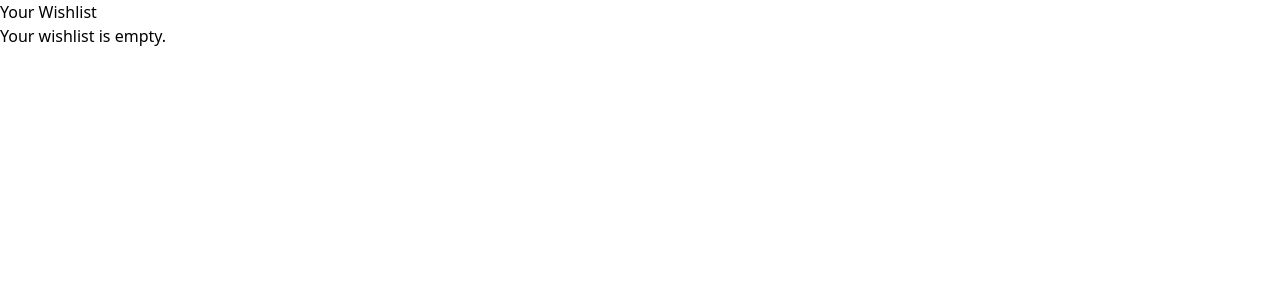
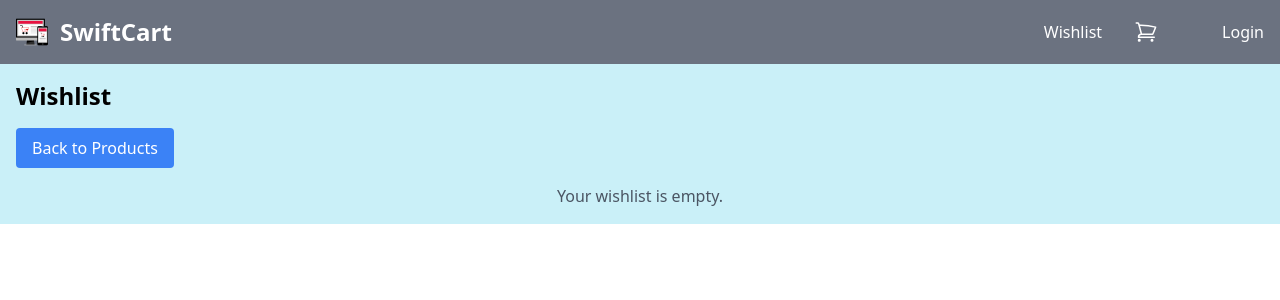
Before and after one commit to LebogangMputle/Module_4_LEBMPU495_JSE2407_GroupA_Lebogang-Mputle_JSF03, a Vue app in the folder Module_4_LEBMPU495_JSE2407_GroupA_Lebogang-Mputle_JSF03/: page /wishlist in a window 1280 px wide. Shown: the top 300 px of the page. Built offline with nearby package versions, Linux system fonts and the light colour scheme.

Commit message:
"Uncommented Header component in App.vue, added back button to Cart.vue and Wishlist.vue, and refactored Wishlist.vue template"

```diff
--- a/Module_4_LEBMPU495_JSE2407_GroupA_Lebogang-Mputle_JSF03/src/App.vue
+++ b/Module_4_LEBMPU495_JSE2407_GroupA_Lebogang-Mputle_JSF03/src/App.vue
@@ -1,18 +1,18 @@
 <template>
   <div id="app">
-    <!-- <Header @toggle-login="showLoginModal = !showLoginModal" /> -->
+    <Header @toggle-login="showLoginModal = !showLoginModal" />
     <router-view></router-view> <!-- Display routed components -->
     <LoginModal v-if="showLoginModal" @login="handleLogin" @cancel="showLoginModal = false" />
   </div>
 </template>
 
 <script>
-// import Header from './components/Header.vue';
+import Header from './components/Header.vue';
 import LoginModal from './components/LoginModal.vue';
 
 export default {
   components: {
-    // Header,
+    Header,
     LoginModal
   },
   data() {
--- a/Module_4_LEBMPU495_JSE2407_GroupA_Lebogang-Mputle_JSF03/src/views/Cart.vue
+++ b/Module_4_LEBMPU495_JSE2407_GroupA_Lebogang-Mputle_JSF03/src/views/Cart.vue
@@ -1,6 +1,7 @@
 <template>
   <div class="p-4 bg-[#caf0f8]">
     <h1 class="text-2xl font-semibold mb-4">Cart</h1>
+    <button @click="$router.push('/')" class="bg-blue-500 text-white px-4 py-2 rounded hover:bg-blue-600 transition mb-4">Back to Products</button>
     <div v-if="cart.length === 0" class="text-center text-gray-600">Your cart is empty.</div>
     <div v-else class="grid grid-cols-1 sm:grid-cols-2 md:grid-cols-3 lg:grid-cols-4 gap-6">
       <div v-for="product in cart" :key="product.id" class="product-card border shadow p-4 bg-white">
--- a/Module_4_LEBMPU495_JSE2407_GroupA_Lebogang-Mputle_JSF03/src/views/Home.vue
+++ b/Module_4_LEBMPU495_JSE2407_GroupA_Lebogang-Mputle_JSF03/src/views/Home.vue
@@ -1,19 +1,16 @@
 <template>
   <div>
-    <Header v-if="!showLoginModal" @toggle-login="showLoginModal = true" />
     <ProductList @select-product="selectProduct" />
     <LoginModal v-if="showLoginModal" @login="handleLogin" @cancel="showLoginModal = false" />
   </div>
 </template>
 
 <script>
-import Header from '../components/Header.vue';
 import ProductList from '../components/ProductList.vue';
 import LoginModal from '../components/LoginModal.vue';
 
 export default {
   components: {
-    Header,
     ProductList,
     LoginModal
   },
--- a/Module_4_LEBMPU495_JSE2407_GroupA_Lebogang-Mputle_JSF03/src/views/Wishlist.vue
+++ b/Module_4_LEBMPU495_JSE2407_GroupA_Lebogang-Mputle_JSF03/src/views/Wishlist.vue
@@ -1,15 +1,15 @@
 <template>
-  <div class="wishlist">
-    <h1>Your Wishlist</h1>
-    <div v-if="wishlist.length === 0">Your wishlist is empty.</div>
-    <div v-else>
-      <div v-for="product in wishlist" :key="product.id" class="wishlist-item">
-        <img :src="product.image" :alt="product.title" class="wishlist-item-image" />
-        <div class="wishlist-item-details">
-          <h2>{{ product.title }}</h2>
-          <p>{{ product.price }}</p>
-          <button @click="removeFromWishlist(product.id)">Remove from Wishlist</button>
-        </div>
+  <div class="p-4 bg-[#caf0f8]">
+    <h1 class="text-2xl font-semibold mb-4">Wishlist</h1>
+    <button @click="$router.push('/')" class="bg-blue-500 text-white px-4 py-2 rounded hover:bg-blue-600 transition mb-4">Back to Products</button>
+    <div v-if="wishlist.length === 0" class="text-center text-gray-600">Your wishlist is empty.</div>
+    <div v-else class="grid grid-cols-1 sm:grid-cols-2 md:grid-cols-3 lg:grid-cols-4 gap-6">
+      <div v-for="product in wishlist" :key="product.id" class="product-card border shadow p-4 bg-white">
+        <img :src="product.image" :alt="product.title" class="h-40 w-full object-contain mb-4" />
+        <h2 class="text-lg font-semibold mb-2">{{ product.title }}</h2>
+        <p class="text-gray-500 mb-2">{{ product.category }}</p>
+        <p class="text-blue-500 font-bold mb-2">${{ product.price.toFixed(2) }}</p>
+        <button @click="removeFromWishlist(product.id)" class="bg-red-500 text-white px-4 py-2 rounded hover:bg-red-600 transition">Remove from Wishlist</button>
       </div>
     </div>
   </div>
@@ -31,5 +31,8 @@ export default {
 </script>
 
 <style scoped>
-/* Add your styles here */
+.product-card {
+  border-radius: 15px;
+  overflow: hidden;
+}
 </style>
```
